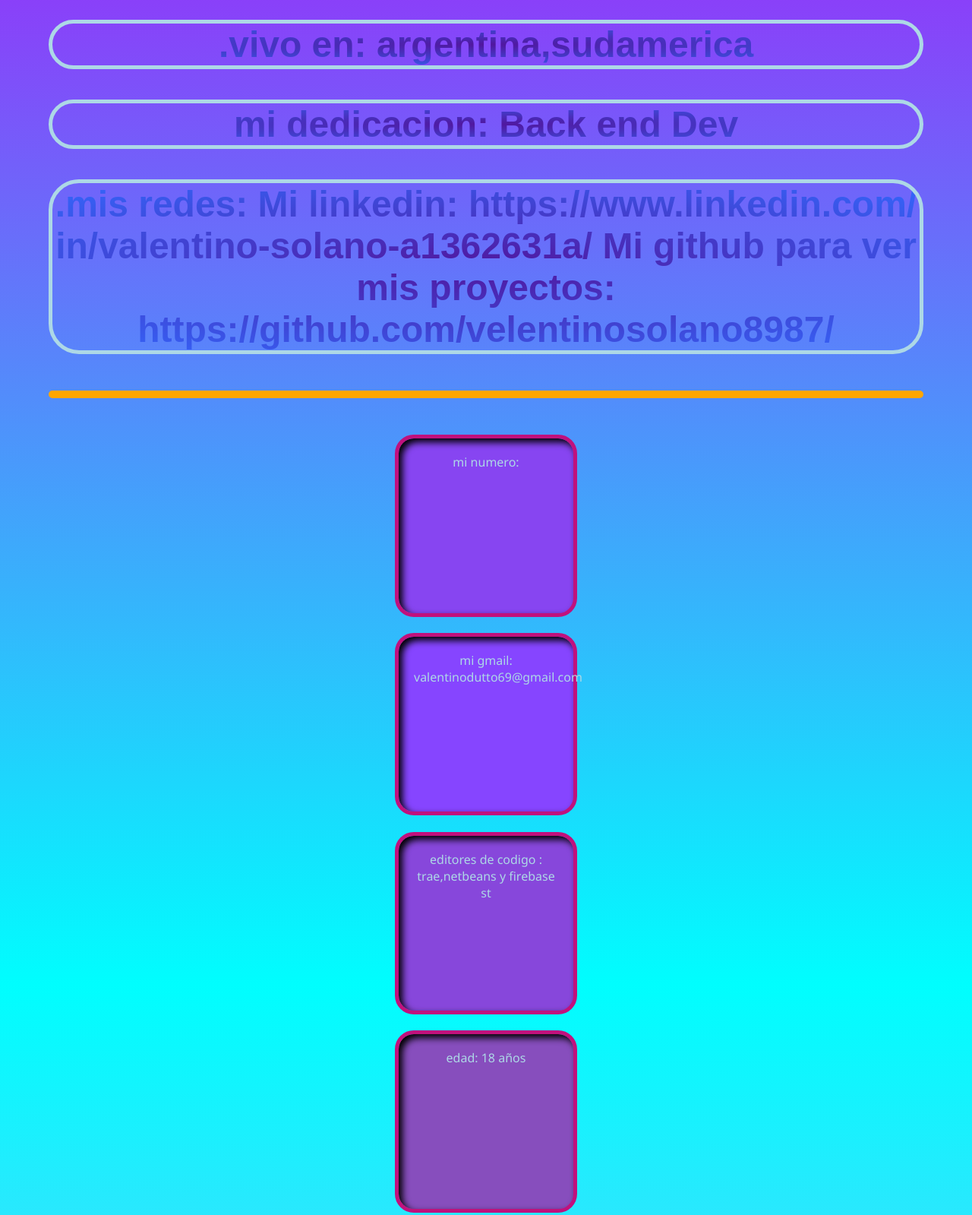
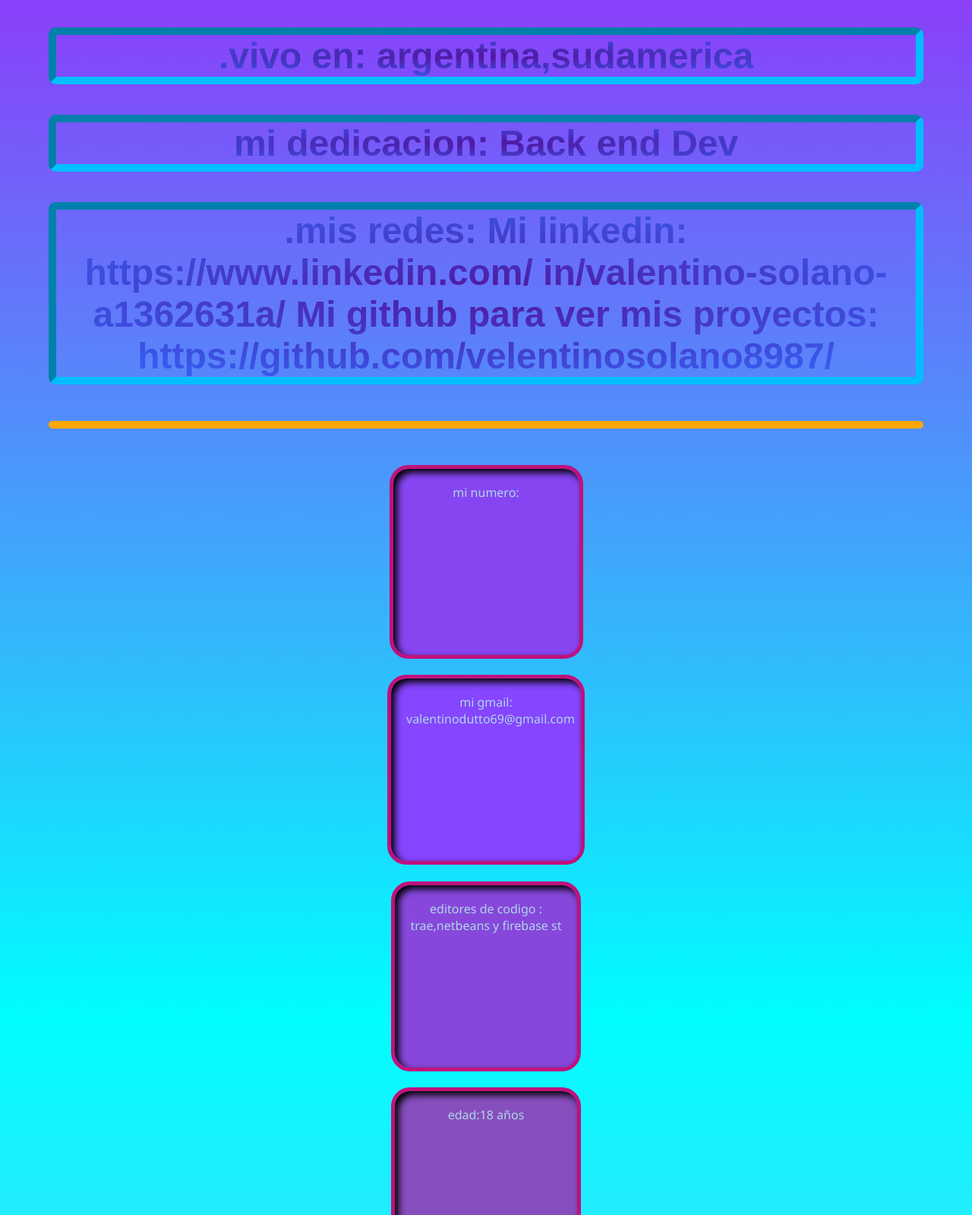
Before and after one commit to velentinosolano8987/mi-portafolio, a website: page IndeX.html in a window 1280 px wide. Shown: the part 268-1867 px from the top of the page at 76% size. Drawn offline with Linux system fonts and the light colour scheme.

Commit message:
Actualizar IndeX.html

```diff
--- a/IndeX.html
+++ b/IndeX.html
@@ -181,9 +181,9 @@
          grid-column-start:1 ;
          grid-column-end:2;
          background:rgb(135, 69, 241);
-         height:240px;
-         width:240px;
-         text-align: center;
+         height:255px;
+         width:255px;
+      text-align: center;
          border-radius:25px ;
          color:lightblue;
          padding:20px;
@@ -194,8 +194,8 @@
          grid-column-start:1 ;
          grid-column-end:2;
          background:rgb(134, 69, 255);
-         height:240px;
-         width:240px;
+         height:250px;
+         width:260px;
          text-align: center;
          border-radius:25px;
          color:lightblue;
@@ -206,8 +206,8 @@
          grid-column-start:1 ;
          grid-column-end:2;
          background:rgb(135, 71, 219);
-         height:240px;
-         width:240px;
+         height:250px;
+         width:250px;
          text-align: center;
          border-radius:25px ;
          color:lightblue;
@@ -220,8 +220,8 @@
          grid-column-start:1 ;
          grid-column-end:2;
          background:rgb(135, 78, 189);
-         height:240px;
-         width:240px ;
+         height:250px;
+         width:250px ;
          text-align: center;
          border-radius:25px ;
          color:lightblue;
@@ -263,6 +263,13 @@
 
     }
 
+.img-02{
+    max-width:100%;
+    display:block;
+    width:450px;
+    height:500px;
+}
+
     </style>
 
     </section>
@@ -288,7 +295,6 @@
     <center><h2 style="color:lightblue">mi dedicacion: Back end Dev</h2></center>
 
 </section>
-<h4></h4>
 <section>
 <center><h2 style="color:lightblue" >.mis redes: Mi linkedin: https://www.linkedin.com/
 in/valentino-solano-a1362631a/
@@ -301,6 +307,7 @@
 
 <section>
     <h3></h3>
+<h4></h4>
         <h4></h4>
         <center><div class="item item-1">mi numero:</div></center>
 <h4></h4>
@@ -312,15 +319,14 @@
     trae,netbeans y firebase st
 </div>
 <h4></h4>
-<center><div class="item item-4">edad:
-18 años
+<center><div class="item item-4">edad:18 años
 </div></center>
 <h4></h4>
 
        <center><header syle="color:whitesmoke">
         .Tecnologías:
         type/Back end/: java,spring,redis,
-        gradle,oracle sql,toomcat y git
+        gradle,oracle sql,my sql,toomcat y git
         <h3 style="color:pink"></h1>
         Cloud:
         conocimientos en las nubes AWS y azure cloud
@@ -368,9 +374,10 @@
 transparent;
 font-family:arial;
 -webkit-background-clip: text;
-border-style:solid;
-border-width:5px;
-border-radius:40px;
+border-style:inset;
+border-width:10px;
+border-radius:10px;
+border-color:deepskyblue;
 }
 
 h3{
@@ -382,7 +389,7 @@
  color:rgb(255, 166, 0);
  border-style:solid;
 border-width:5px;
-border-radius:40px;
+border-radius:5px;
 }
 </style>
 
```
